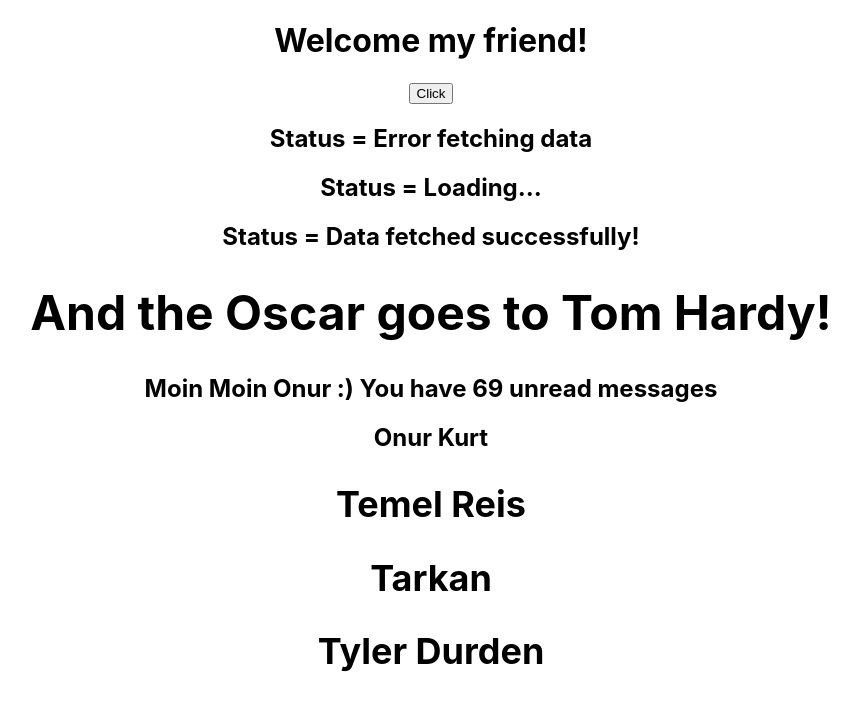
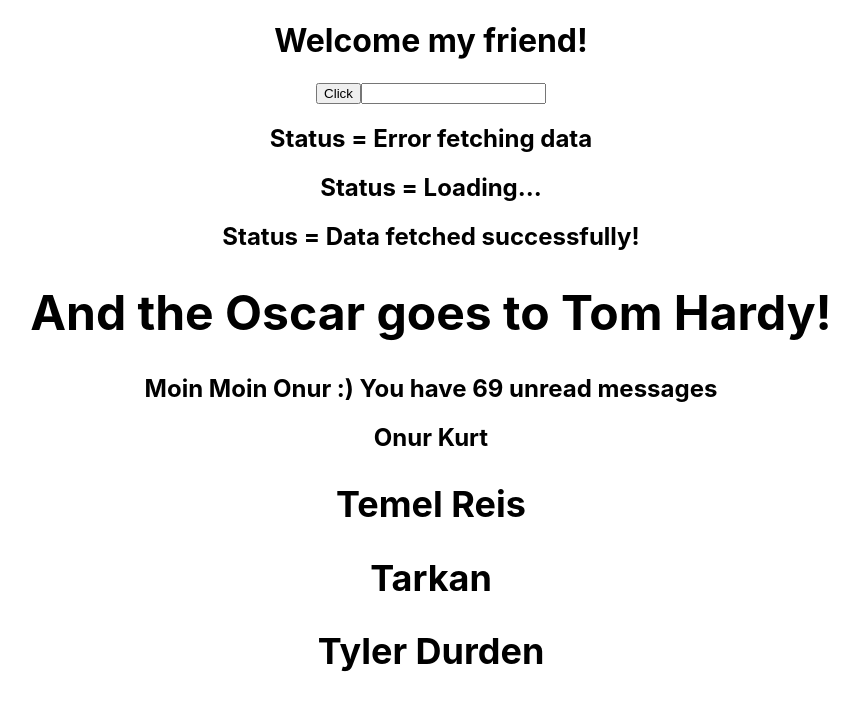
Before and after one commit to On-Fi/My-TypeScript-learning-journey, a React (Create React App) app in the folder my-app/: page / in a window 1280 px wide. Shown: the top 710 px of the page, without its empty margins (209-1068 px from the left). Built offline with nearby package versions, Linux system fonts and the light colour scheme.

Commit message:
import input

```diff
--- a/my-app/src/App.tsx
+++ b/my-app/src/App.tsx
@@ -6,6 +6,7 @@
 import { Heading } from './components/Heading';
 import { Oscar } from './components/Oscar';
 import { Button } from './components/Button';
+import { Input } from './components/Input';
 
 function App() {
   const personName = {
@@ -23,6 +24,7 @@
     <div className="App">
       <Heading>Welcome my friend! </Heading>
       <Button handleClick={(event, id) => console.log('Button clicked!', event, id)} />
+      <Input value='' handleChange={event => console.log(event)} />
       <Status status='error' />
       <Status status='loading' />
       <Status status='success' />
--- a/my-app/src/components/Input.tsx
+++ b/my-app/src/components/Input.tsx
@@ -3,4 +3,5 @@
     handleChange: (event: React.ChangeEvent<HTMLInputElement>) => void; };
 
 export const Input = (props: InputProps) => {
-    return <input type='text' value={props.value}  onChange={props.handleChange} /> }
+    const handleInputChange = (event: React.ChangeEvent<HTMLInputElement>) => { console.log(event); };
+    return <input type='text' value={props.value}  onChange={handleInputChange} /> }
```
